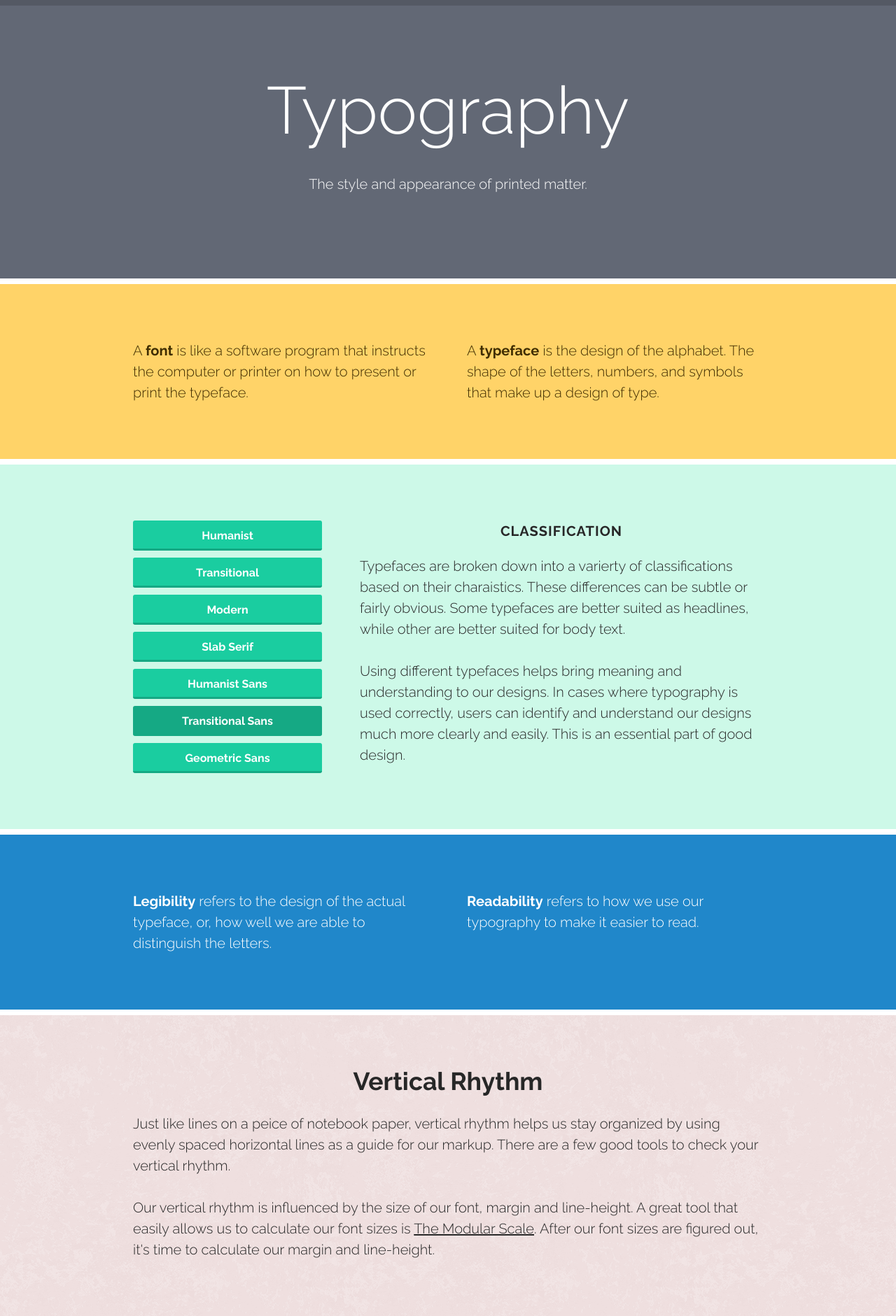
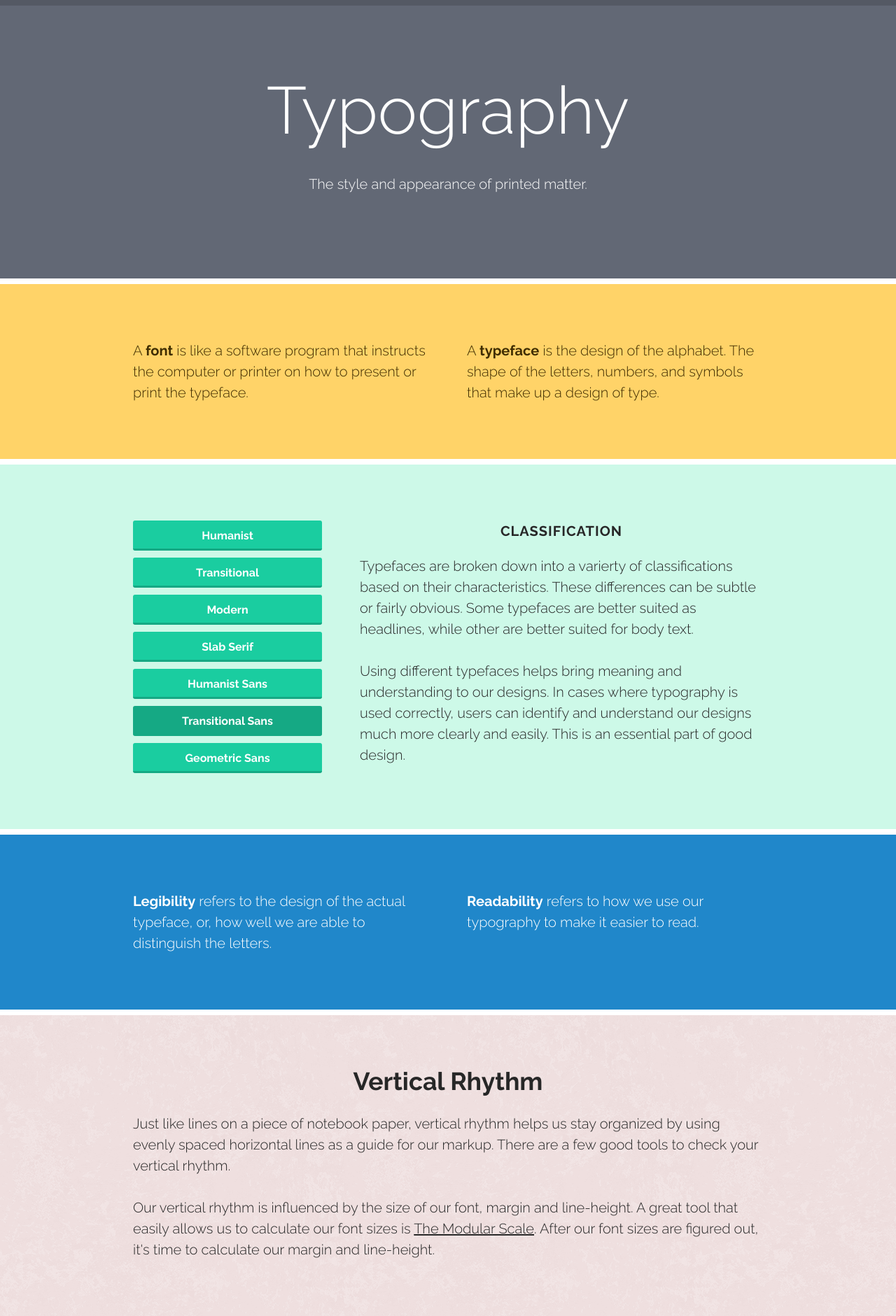
Before and after one commit to noaharogers/typography, a Jekyll site: the page built from index.html, in a window 1280 px wide. Shown: the whole page at 70% size. Built offline with Jekyll 4.4.1, drawn with Linux system fonts in a browser that asks for light colours; nearby versions of some CDN libraries.

Commit message:
Background and spelling error fixes

```diff
--- a/assets/stylesheets/components/_layout.scss
+++ b/assets/stylesheets/components/_layout.scss
@@ -46,7 +46,7 @@ section { border-bottom: 8px solid $white; }
 }
 
 .vertical-rhythm {
-  background: $white url("/assets/images/background/pink_rice.png");
+  background: $white url("/typography/assets/images/background/pink_rice.png");
   border: 0;
 
   h2 { text-align: center; }
--- a/index.html
+++ b/index.html
@@ -30,7 +30,7 @@ title: Typography
       <div class="column two-thirds">
         <div id="example">
           <h3>Classification</h3>
-          <p>Typefaces are broken down into a varierty of classifications based on their charaistics. These differences can be subtle or fairly obvious. Some typefaces are better suited as headlines, while other are better suited for body text.</p>
+          <p>Typefaces are broken down into a varierty of classifications based on their characteristics. These differences can be subtle or fairly obvious. Some typefaces are better suited as headlines, while other are better suited for body text.</p>
           <p>Using different typefaces helps bring meaning and understanding to our designs. In cases where typography is used correctly, users can identify and understand our designs much more clearly and easily. This is an essential part of good design.</p>
         </div>
       </div>
@@ -51,7 +51,7 @@ title: Typography
 <section class="vertical-rhythm">
   <div class="container">
     <h2>Vertical Rhythm</h2>
-    <p>Just like lines on a peice of notebook paper, vertical rhythm helps us stay organized by using evenly spaced horizontal lines as a guide for our markup. There are a few good tools to check your vertical rhythm.</p>
+    <p>Just like lines on a piece of notebook paper, vertical rhythm helps us stay organized by using evenly spaced horizontal lines as a guide for our markup. There are a few good tools to check your vertical rhythm.</p>
     <p>Our vertical rhythm is influenced by the size of our font, margin and line-height. A great tool that easily allows us to calculate our font sizes is <a href="http://www.modularscale.com" target="_blank">The Modular Scale</a>. After our font sizes are figured out, it's time to calculate our margin and line-height.</p>
   </div>
 </section>
```
